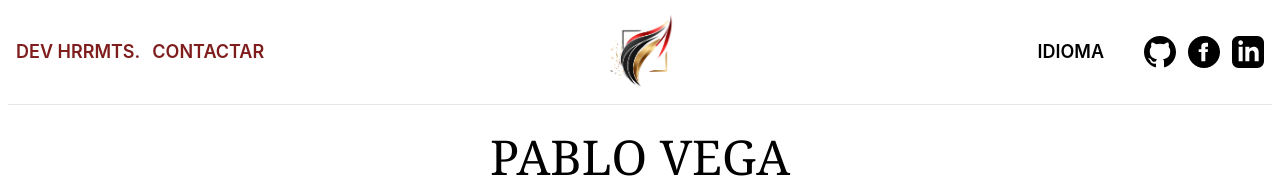
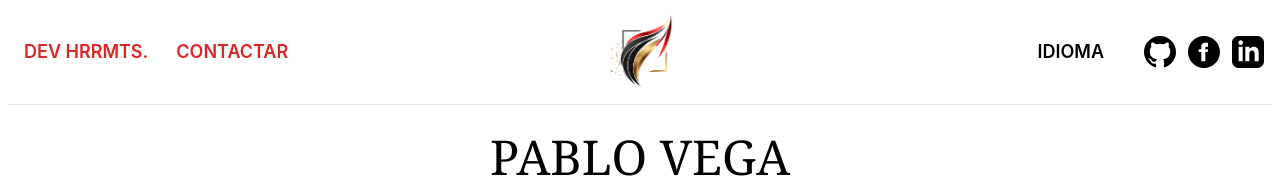
Before and after one commit to PabloVegaAU/portafolio, a React (Create React App) app: page / in a window 1280 px wide. Shown: the top 178 px of the page. Built offline with nearby package versions, Linux system fonts and the light colour scheme.

Commit message:
[UPDATE] Aplicar format ROME y estilos para links

```diff
--- a/src/components/header/header.tsx
+++ b/src/components/header/header.tsx
@@ -9,8 +9,9 @@ const Header = () => {
 	const { t } = useTranslation();
 	const [isOpen, setIsOpen] = useState(false);
 	const menuLinks = useRef<HTMLDivElement>(null);
-  const activeLink = "text-yellow-400";
-  const inactiveLink = "text-red-900";
+	const activeLink = "text-red-500 p-2 rounded border-b-2 border-red-500 ";
+	const inactiveLink =
+		"text-red-600 rounded p-2 hover:text-red-500 hover:border-b-2 hover:border-red-500";
 	document.body.classList.add("overflow-auto");
 
 	useEffect(() => {
@@ -20,6 +21,7 @@ const Header = () => {
 	}, [isOpen]);
 
 	type Link = {
+		id: number;
 		path: string;
 		title: string;
 		arialabel: string;
@@ -27,18 +29,21 @@ const Header = () => {
 
 	const links: Link[] = [
 		{
+			id: 1,
 			path: Paths.tools,
 			title: t("header.dev_tools_short"),
-      arialabel: "Read more about my dev tools."
+			arialabel: "Read more about my dev tools.",
 		},
 		{
+			id: 2,
 			path: Paths.tools,
 			title: t("header.contact"),
-      arialabel: "Contact with me."
-    }
+			arialabel: "Contact with me.",
+		},
 	];
 
 	type Network = {
+		id: number;
 		path: string;
 		icon: ReactNode;
 		title: string;
@@ -47,43 +52,51 @@ const Header = () => {
 
 	const networks: Network[] = [
 		{
+			id: 1,
 			path: PathSociales.github,
 			icon: <Github />,
 			title: "Facebook",
-      arialabel: "Redirect to my  GitHub."
+			arialabel: "Redirect to my  GitHub.",
 		},
 		{
+			id: 2,
 			path: PathSociales.facebook,
 			icon: <Facebook />,
 			title: "Facebook",
-      arialabel: "Redirect to facebook."
+			arialabel: "Redirect to facebook.",
 		},
 		{
+			id: 3,
 			path: PathSociales.linkedin,
 			icon: <LinkedIn />,
 			title: "LinkedIn",
-      arialabel: "Redirect to my LinkedIn."
-    }
+			arialabel: "Redirect to my LinkedIn.",
+		},
 	];
+
+	const handleKeyDown = () => {
+		setIsOpen(false);
+	};
 
 	return (
 		<header
-      className={
-        "bg-white uppercase font-semibold lg:text-lg" +
-        (isOpen ? "h-screen sm:sm:h-auto" : "")
-      }>
+			className={`bg-white uppercase font-semibold lg:text-lg${
+				isOpen ? "h-screen sm:sm:h-auto" : ""
+			}`}
+		>
 			<div className="container mx-auto px-4 py-1 md:py-3 flex items-center justify-between">
 				{/* ROUTES */}
 				<div className="hidden sm:flex flex-1 justify-start">
 					<ul className="flex flex-row gap-3 items-center">
-            {links.map((link, i) => (
-              <li key={i} className="text-center">
+						{links.map((link) => (
+							<li key={link.id} className="text-center">
 								<NavLink
 									to={link.path}
 									className={({ isActive }) =>
 										isActive ? activeLink : inactiveLink
 									}
-                  aria-label={link.arialabel}>
+									aria-label={link.arialabel}
+								>
 									{link.title}
 								</NavLink>
 							</li>
@@ -95,7 +108,8 @@ const Header = () => {
 					<Link
 						to={Paths.root}
 						aria-label="My universitary's Logo, click to return to the init."
-            onClick={() => setIsOpen(false)}>
+						onClick={() => setIsOpen(false)}
+					>
 						<img
 							src="./imgs/Logo.png"
 							alt="Logo"
@@ -115,13 +129,14 @@ const Header = () => {
 						<li className="mr-3 sm:mr-5 md:mr-7">
 							<DropdownLanguage />
 						</li>
-            {networks.map((network, i) => (
-              <li key={i}>
+						{networks.map((network) => (
+							<li key={network.id}>
 								<a
 									href={network.path}
 									target="_blank"
 									rel="noreferrer"
-                  aria-label={network.arialabel}>
+									aria-label={network.arialabel}
+								>
 									{network.icon}
 								</a>
 							</li>
@@ -133,17 +148,18 @@ const Header = () => {
 			{isOpen && (
 				<div className="sm:hidden py-4 h-screen" ref={menuLinks}>
 					<ul className="flex flex-col gap-3 items-center text-sm">
-            {links.map((link, i) => (
-              <li
-                key={i}
-                className="text-center"
-                onClick={() => setIsOpen(false)}>
+						{links.map((link) => (
+							<li key={link.id}>
 								<NavLink
 									to={link.path}
 									className={({ isActive }) =>
 										isActive ? activeLink : inactiveLink
 									}
-                  aria-label={link.arialabel}>
+									aria-label={link.arialabel}
+									onClick={() => {
+										handleKeyDown();
+									}}
+								>
 									{link.title}
 								</NavLink>
 							</li>
```
Lines whose indentation alone changed are shown as unchanged.
